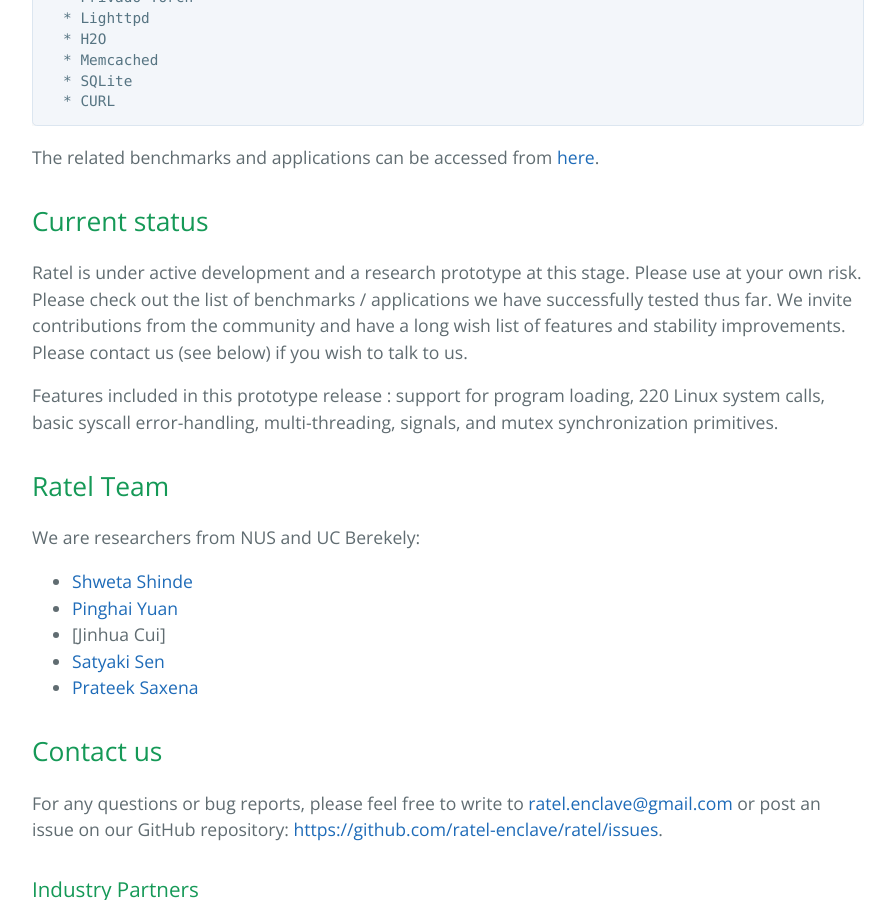
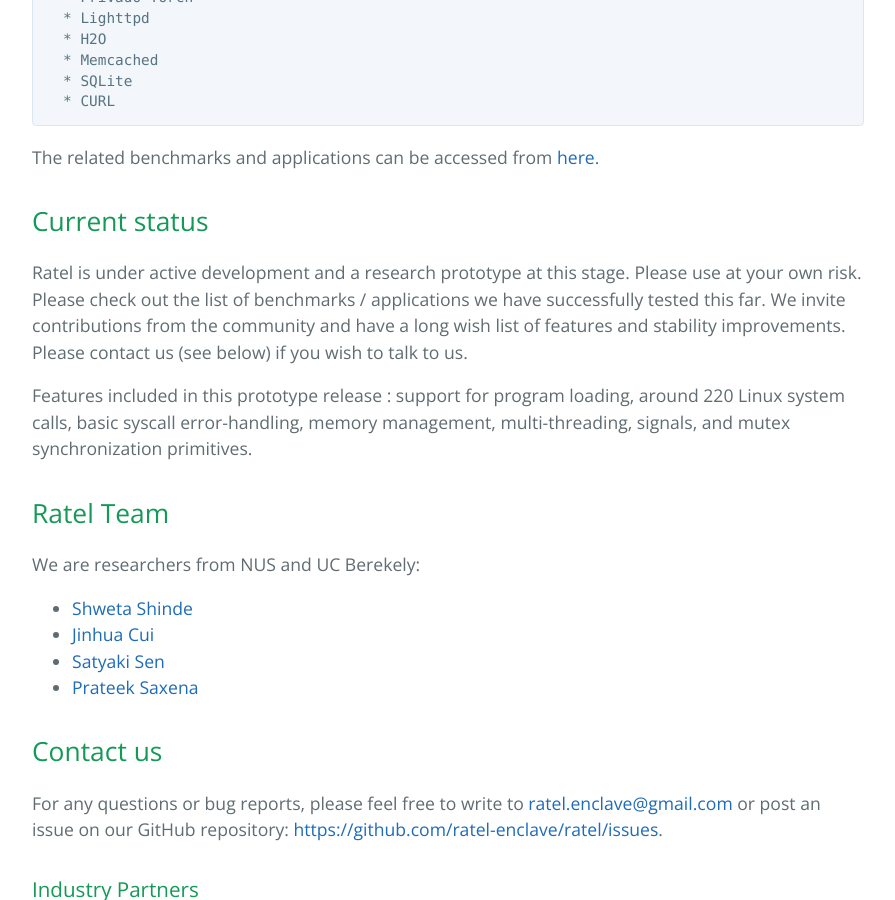
Before and after one commit to ratel-enclave/ratel-enclave.github.io, a Jekyll site: the page built from index.md, in a window 1280 px wide and 900 px high, scrolled down 2018 px. Shown: the whole window, without its empty margins (192-1087 px from the left). Built offline with Jekyll 4.4.1, drawn with Linux system fonts in a browser that asks for light colours; our own code applies the rules of GitHub Pages for plain Markdown files.

Commit message:
Updating web page

```diff
--- a/index.md
+++ b/index.md
@@ -4,7 +4,7 @@
 
 ## Ratel
 
-Ratel is a new system which provides the capability to run unmodified x86-64 Linux binaries within Intel SGX enclaves. Ratel enables dynamic binary translation (DBT) inside SGX enclaves, i.e., it changes the program execution on-the-fly to be compatible with SGX abstractions. Specifically, Ratel enables [DynamoRio](https://dynamorio.org/) inside SGX enclaves. Ratel has a small trusted codebase (about 20KLOC) inside the enclave and has the potential to enable cross-platform binary compatibility.
+Ratel is a new system which provides the capability to run unmodified x86-64 Linux binaries within Intel SGX enclaves. Ratel enables dynamic binary translation (DBT) inside SGX enclaves, i.e., it changes the program execution on-the-fly to be compatible with SGX abstractions. Specifically, Ratel enables [DynamoRIO](https://dynamorio.org/) inside SGX enclaves. Ratel has a small trusted codebase (about 20KLOC) inside the enclave and has the potential to enable cross-platform binary compatibility.
 
 ## Before we begin with Ratel
 
@@ -69,18 +69,17 @@
 ## Current status
 
 Ratel is under active development and a research prototype at this stage. Please use at your own risk.
-Please check out the list of benchmarks / applications we have successfully tested thus far.
+Please check out the list of benchmarks / applications we have successfully tested this far.
 We invite contributions from the community and have a long wish list of features and stability improvements. Please contact us (see below) if you wish to talk to us.
 
-Features included in this prototype release : support for program loading, 220 Linux system calls, basic syscall error-handling, multi-threading, signals, and mutex synchronization primitives.
+Features included in this prototype release : support for program loading, around 220 Linux system calls, basic syscall error-handling, memory management, multi-threading, signals, and mutex synchronization primitives.
 
 ## Ratel Team
 
 We are researchers from NUS and UC Berekely:
 
   * [Shweta Shinde](https://people.eecs.berkeley.edu/~shwetas/)
-  * [Pinghai Yuan](https://www.comp.nus.edu.sg/~yuanping/)
-  * [Jinhua Cui]
+  * [Jinhua Cui](https://www.linkedin.com/in/jinhua-cui-33450a149/)
   * [Satyaki Sen](https://www.linkedin.com/in/satyaki-sen-a542a795/)
   * [Prateek Saxena](https://www.comp.nus.edu.sg/~prateeks/)
 
```
